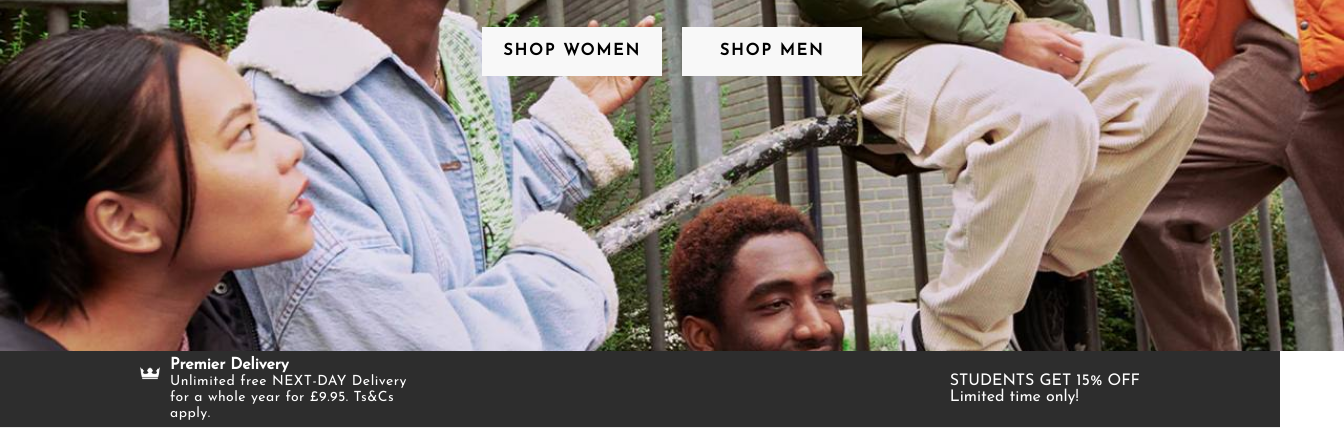
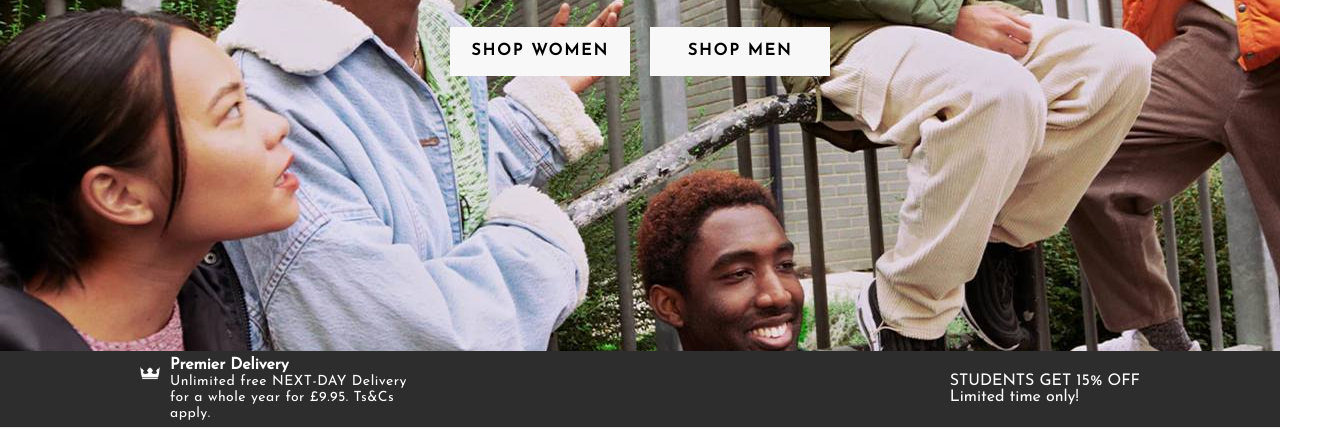
Before and after one commit to arthurtsenin/TeachMeSkills_Team, a plain HTML site: page index.html in a window 1280 px wide. Shown: the part 469-909 px from the top of the page, 1344 px wide, since content can reach past the window. Drawn offline with Linux system fonts and the light colour scheme; files whose address does not match are found by name.

Commit message:
fixed: bg max-width

```diff
--- a/css/style.css
+++ b/css/style.css
@@ -173,8 +173,9 @@ input::placeholder {
 }
 
 .content__container {
+	padding: 0;
 	height: 690px;
-	width: 100%;
+	max-width: 1430px;
 	background: url(../assets/bg_asos.JPG) 0 0/cover no-repeat;
 	display: flex;
 	justify-content: center;
```
